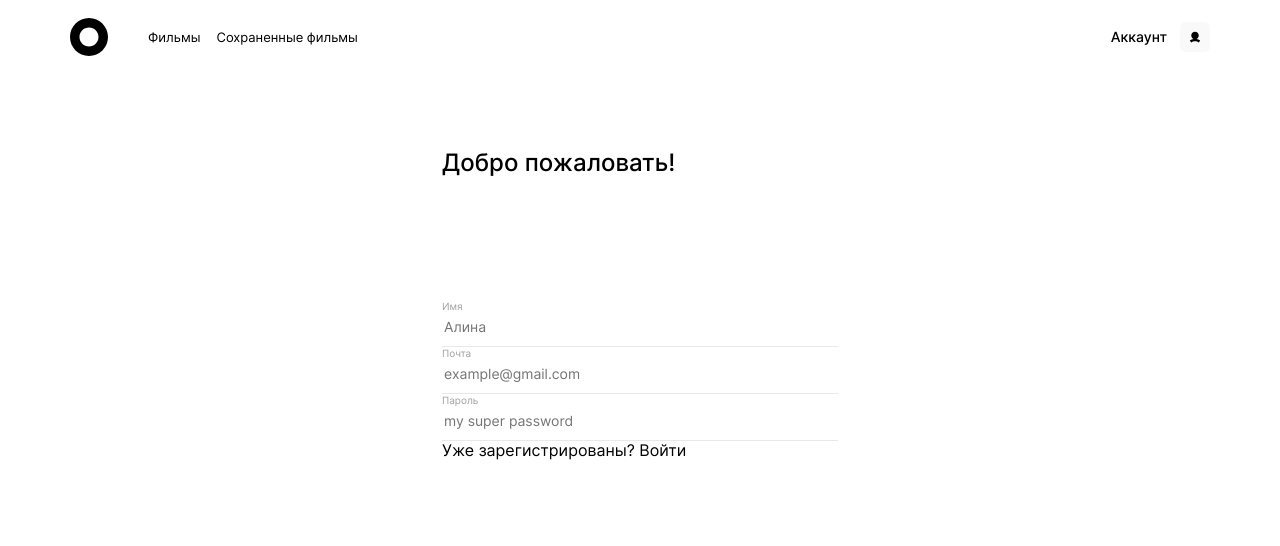
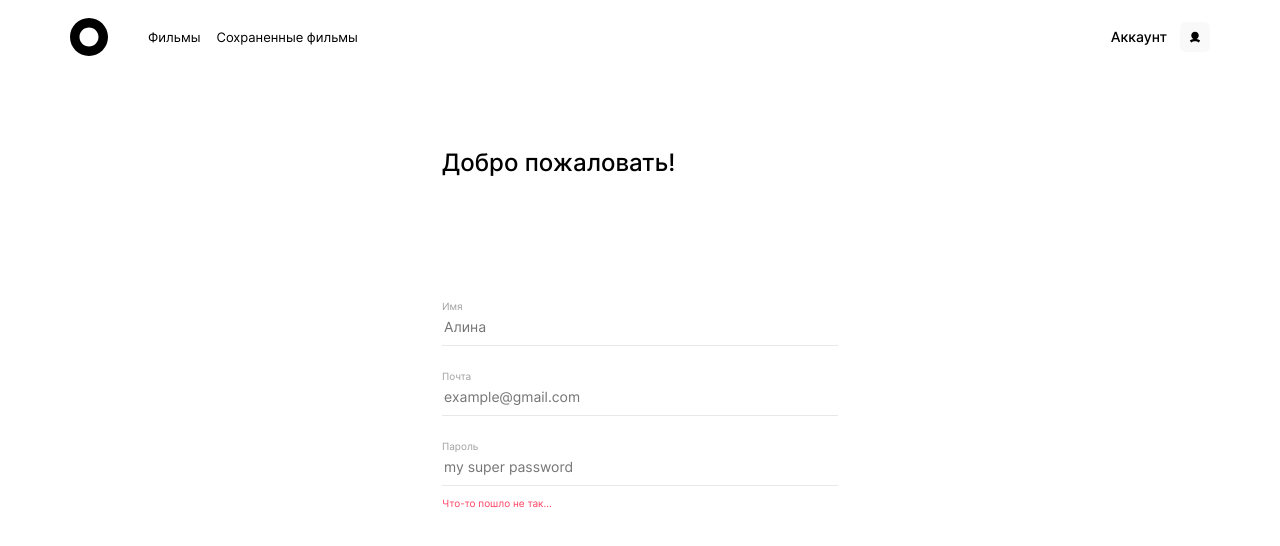
Before and after one commit to alinasemm/movies-explorer-frontend, a React (Create React App) app: page /signup in a window 1280 px wide. Shown: the top 546 px of the page. Built offline with nearby package versions, Linux system fonts and the light colour scheme.

Commit message:
Прописала стили для ошибок в инпутах

```diff
--- /dev/null
+++ b/src/components/Buttons/Buttons.js
@@ -0,0 +1,18 @@
+import React from 'react';
+import { useHistory } from 'react-router-dom';
+
+function Buttons() {
+  const history = useHistory();
+
+  return (
+      <button className='button'>
+        Зарегистрироваться
+      </button>
+      <span className="button-link" onClick={() => history.push('/signin')}>
+      Уже зарегистрированы?
+      Войти
+      </span>
+  );
+}
+
+export default Buttons;
--- a/src/components/Form/Form.css
+++ b/src/components/Form/Form.css
@@ -2,5 +2,5 @@
   width: 396px;
   display: flex;
   flex-direction: column;
-  margin-bottom: 220px;
+  margin-bottom: 70px;
 }
--- a/src/components/Form/Form.js
+++ b/src/components/Form/Form.js
@@ -6,9 +6,23 @@ function Form({ title, children }) {
   return (
       <form className='form'>
         <h2 className="greeting">{title}</h2>
-        <Input label="Имя" placeholder="Алина" />
-        <Input label='Почта' placeholder="example@gmail.com" type="email" />
-        <Input label='Пароль' placeholder="my super password" type="password"/>
+        <Input
+          label="Имя"
+          placeholder="Алина"
+        />
+        <Input
+          label='Почта'
+          placeholder="example@gmail.com"
+          type="email"
+          contClassName='input-container_with-margin'
+        />
+        <Input
+          label='Пароль'
+          placeholder="my super password"
+          type="password"
+          initialErrorMessage='Что-то пошло не так...'
+          contClassName='input-container_with-margin'
+        />
         {children}
       </form>
   );
--- a/src/components/Input/Input.css
+++ b/src/components/Input/Input.css
@@ -2,7 +2,10 @@
   display: grid;
   width: 396px;
   row-gap: 5px;
-  border-bottom: 1px solid #E8E8E8
+}
+
+.input-container_with-margin {
+  margin-top: 24px;
 }
 
 .label {
@@ -15,9 +18,23 @@
 
 .input {
   border: 0;
-  margin-bottom: 10px;
+  padding-bottom: 10px;
   font-style: normal;
   font-weight: normal;
   font-size: 14px;
   line-height: 17px;
+  border-bottom: 1px solid #E8E8E8;
 }
+
+.input_error {
+  color: #FF4062;
+}
+
+.error-message {
+  font-style: normal;
+  font-weight: normal;
+  font-size: 10px;
+  line-height: 12px;
+  color: #FF4062;
+  margin-top: 6px;
+}
--- a/src/components/Input/Input.js
+++ b/src/components/Input/Input.js
@@ -1,12 +1,19 @@
-import React from 'react';
+import React, { useState } from 'react';
 
-function Input({ label, ...props }) {
+function Input({ label, initialErrorMessage = '', contClassName = '', ...props }) {
+  const [errorMessage, setErrorMessage] = useState(initialErrorMessage);
+
   return (
-    <div className='input-container'>
+    <div className={`input-container ${contClassName}`}>
       <label className='label'>
         {label}
       </label>
-      <input className='input' {...props}/>
+      <input className={`input ${errorMessage ? 'input_error' : ''}`} {...props} />
+      {errorMessage && (
+        <span className='error-message'>
+          {errorMessage}
+        </span>
+      )}
     </div>
   );
 }
--- a/src/components/Register/Register.js
+++ b/src/components/Register/Register.js
@@ -1,19 +1,13 @@
 import React from 'react';
 import Form from '../Form/Form';
-import { useHistory } from 'react-router-dom';
 
 function Register() {
-  const history = useHistory();
 
   return (
     <div className='register'>
       <Form
       title='Добро пожаловать!'
       >
-      <span className="" onClick={() => history.push('/signin')}>
-        Уже зарегистрированы?
-        Войти
-      </span>
       </Form>
     </div>
   );
--- a/src/index.css
+++ b/src/index.css
@@ -30,3 +30,4 @@
 @import './components/Preloader/Preloader.css';
 @import './components/Form/Form.css';
 @import './components/Input/Input.css';
+@import './components/Buttons/Buttons.css';
```
Also changed, not shown: src/components/Buttons/Buttons.css (added).
